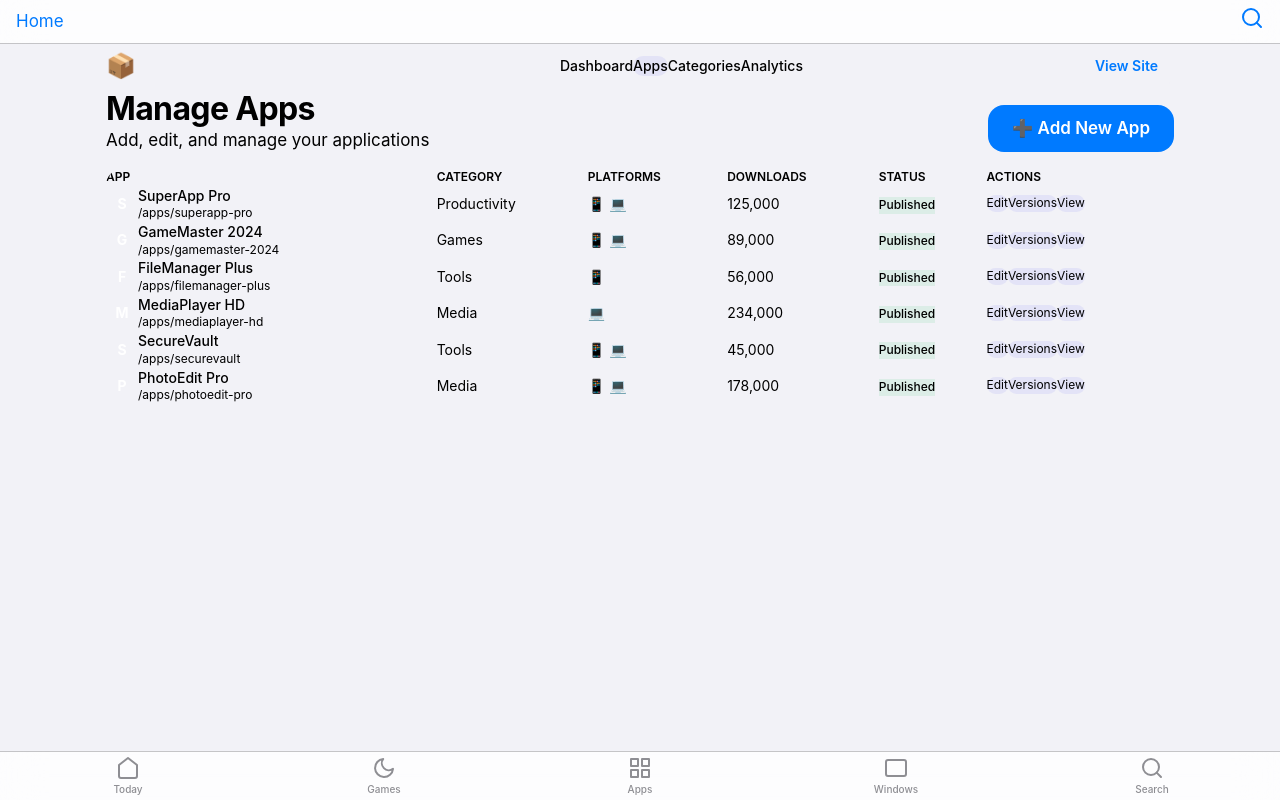
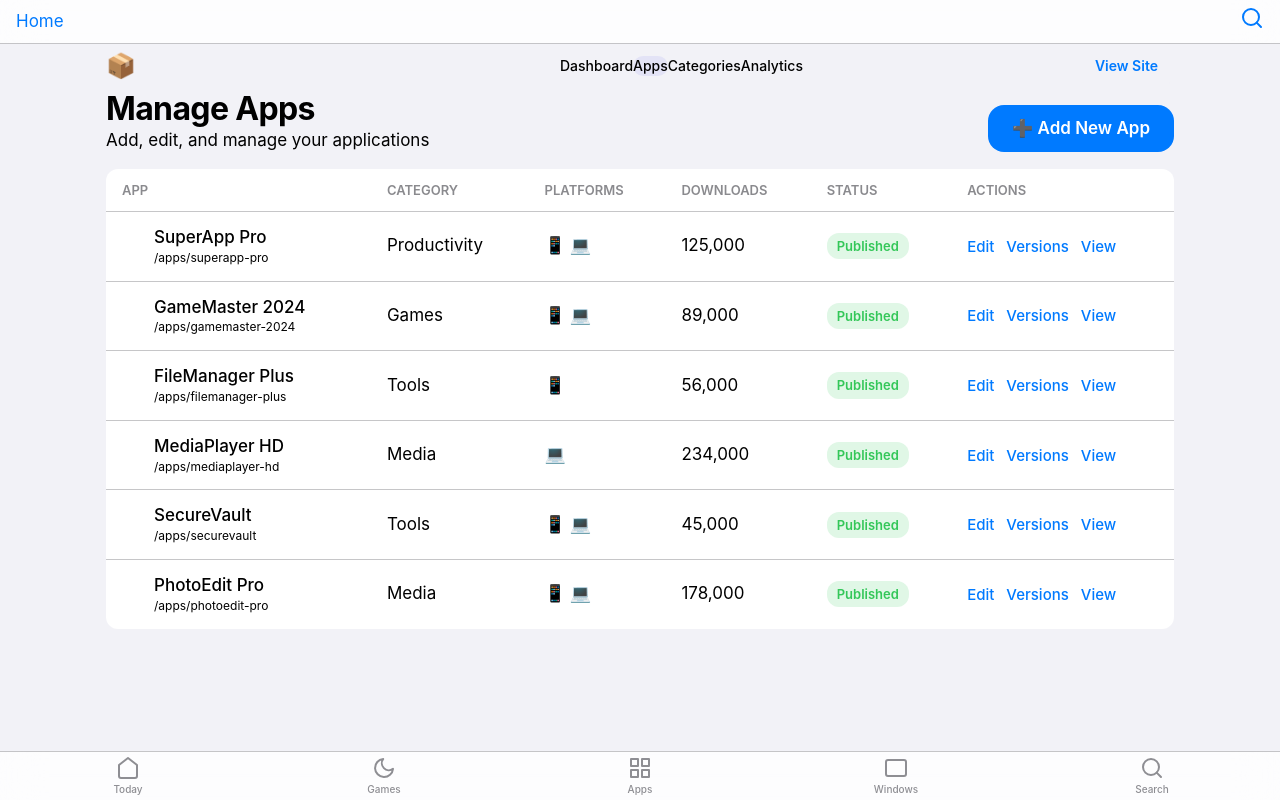
Before and after one commit to Chandann1905/AppHub, a Next.js app in the folder apps/web/: page /admin/apps in a window 1280 px wide. Shown: the top 800 px of the page. Built offline with nearby package versions, Linux system fonts and the light colour scheme; no server answers.

Commit message:
feat: Enforce strict Admin Auth and iOS UI standards + Add Docs

```diff
--- a/apps/web/app/globals.css
+++ b/apps/web/app/globals.css
@@ -424,6 +424,93 @@ a {
   }
 }
 
+
+/* =========================================
+   ADMIN / TABLE STYLES (iOS List Style)
+   ========================================= */
+
+.admin-table-container {
+  overflow-x: auto;
+  border-radius: var(--radius-md);
+  overflow: hidden;
+  background-color: var(--secondary-system-grouped-background);
+  margin-bottom: 24px;
+}
+
+.admin-table {
+  width: 100%;
+  border-collapse: collapse;
+  background-color: var(--secondary-system-grouped-background);
+}
+
+.admin-table th {
+  text-align: left;
+  padding: 12px 16px;
+  font-size: 13px;
+  font-weight: 600;
+  color: var(--label-secondary);
+  text-transform: uppercase;
+  border-bottom: 0.5px solid var(--separator);
+  white-space: nowrap;
+}
+
+.admin-table td {
+  padding: 14px 16px;
+  border-bottom: 0.5px solid var(--separator);
+  color: var(--label-primary);
+  font-size: 17px;
+  vertical-align: middle;
+}
+
+.admin-table tr:last-child td {
+  border-bottom: none;
+}
+
+/* Status Badges */
+.status-badge {
+  padding: 4px 10px;
+  border-radius: 12px;
+  font-size: 13px;
+  font-weight: 600;
+  display: inline-block;
+}
+
+.status-published {
+  background-color: rgba(52, 199, 89, 0.15);
+  color: var(--ios-green);
+}
+
+.status-draft {
+  background-color: rgba(142, 142, 147, 0.15);
+  color: var(--ios-gray);
+}
+
+.status-archived {
+  background-color: rgba(255, 149, 0, 0.15);
+  color: var(--ios-orange);
+}
+
+/* Action Buttons */
+.action-buttons {
+  display: flex;
+  gap: 12px;
+}
+
+.action-btn {
+  font-size: 15px;
+  color: var(--ios-blue);
+  font-weight: 500;
+  background: transparent;
+  border: none;
+  padding: 0;
+  cursor: pointer;
+}
+
+
+.action-btn:active {
+  opacity: 0.6;
+}
+
 .animate-slide-up {
   animation: slideUp 0.3s cubic-bezier(0.16, 1, 0.3, 1);
 }
```
Also changed, not shown: apps/web/app/admin/page.tsx (+3 -62 lines), 3 other files (tests, documents, lock files or other folders).
